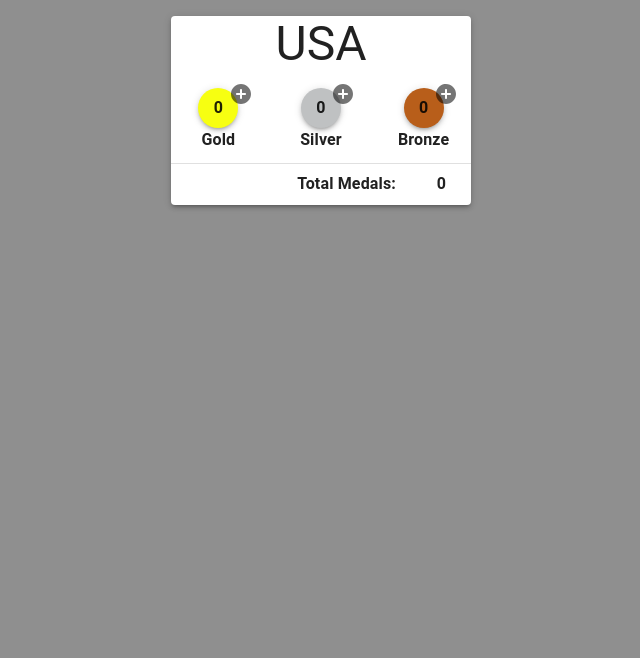
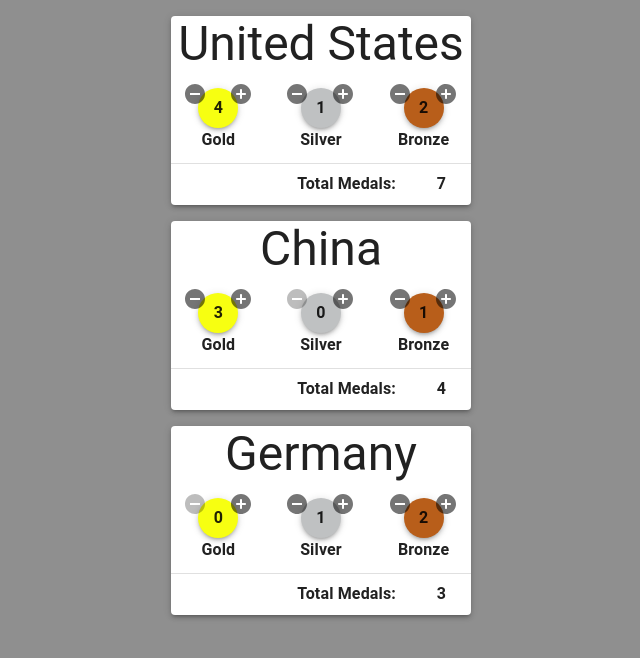
Before and after one commit to anthonybautista/react-basics, a React (Create React App) app: page / in a window 1280 px wide. Shown: the top 658 px of the page, without its empty margins (319-959 px from the left). Built offline with nearby package versions, Linux system fonts and the light colour scheme.

Commit message:
add decrement buttons

```diff
--- a/src/App.js
+++ b/src/App.js
@@ -1,15 +1,28 @@
+import React, { Component } from 'react';
 import Country from './components/Country';
 import './App.css';
 import { Card } from '@mui/material';
 
-function App() {
-  return (
-    <div className="App">
-      <Card sx={{ maxWidth: 300, mx: 'auto', mt: 2, boxShadow: 3 }}>
-        <Country/>
-      </Card>
-    </div>
-  );
+class App extends Component {
+  state = {
+    countries: [
+      { id: 1, name: 'United States', goldMedalCount: 4, silverMedalCount: 1, bronzeMedalCount: 2 },
+      { id: 2, name: 'China', goldMedalCount: 3, silverMedalCount: 0, bronzeMedalCount: 1 },
+      { id: 3, name: 'Germany', goldMedalCount: 0, silverMedalCount: 1, bronzeMedalCount: 2 },
+    ]
+  }
+
+  render() {
+    return (
+      <div className="App">
+        { this.state.countries.map(country =>
+          <Card key={ country.id } sx={{ maxWidth: 300, mx: 'auto', mt: 2, boxShadow: 3 }}>
+            <Country country={ country }/>
+          </Card>
+        )}
+      </div>
+    );
+  }
 }
 
 export default App;
--- a/src/components/Country.jsx
+++ b/src/components/Country.jsx
@@ -1,16 +1,17 @@
 import { IconButton, Typography, Box, Divider } from '@mui/material';
 import AddCircleRoundedIcon from '@mui/icons-material/AddCircleRounded';
+import RemoveCircleIcon from '@mui/icons-material/RemoveCircle';
 import Badge from '@mui/material/Badge';
 import React, { Component } from 'react';
 
 class Country extends Component {
   state = {
-    name: 'USA',
-    gold: 0,
-    silver: 0,
-    bronze: 0
+    name: this.props.country.name,
+    gold: this.props.country.goldMedalCount,
+    silver: this.props.country.silverMedalCount,
+    bronze: this.props.country.bronzeMedalCount
   }
-  // helper method
+  // helper methods
   incrementGold = () => {
     this.setState({ gold: (this.state.gold + 1) })
   }
@@ -23,21 +24,70 @@ class Country extends Component {
     this.setState({ bronze: (this.state.bronze + 1) })
   }
 
-  incrementButton = (type) => {
+  decrementGold = () => {
+    this.setState({ gold: (this.state.gold - 1) })
+  }
+
+  decrementSilver = () => {
+    this.setState({ silver: (this.state.silver - 1) })
+  }
+
+  decrementBronze = () => {
+    this.setState({ bronze: (this.state.bronze - 1) })
+  }
+
+  addButtons = (type) => {
     if (type === "gold") {
-        return  <IconButton onClick={this.incrementGold} aria-label="add" color='black' sx={{ml : 2}}>
-                <AddCircleRoundedIcon/>
-            </IconButton>;
+        return  <div>
+                  <IconButton onClick={this.incrementGold} aria-label="add" color='black' sx={{ml : 2, top: 20}}>
+                    <AddCircleRoundedIcon/>
+                  </IconButton>
+                  <IconButton onClick={this.decrementGold} disabled={this.allowDecrement("gold")} aria-label="sub" color='black' sx={{mr : 9.5, bottom: 20}}>
+                    <RemoveCircleIcon/>
+                  </IconButton>
+                </div>;
     } else if (type === "silver") {
-        return  <IconButton onClick={this.incrementSilver} aria-label="add" color='black' sx={{ml : 2}}>
-                <AddCircleRoundedIcon/>
-            </IconButton>;
+        return  <div>
+                  <IconButton onClick={this.incrementSilver} aria-label="add" color='black' sx={{ml : 2, top: 20}}>
+                    <AddCircleRoundedIcon/>
+                  </IconButton>
+                  <IconButton onClick={this.decrementSilver} disabled={this.allowDecrement("silver")} aria-label="sub" color='black' sx={{mr : 9.5, bottom: 20}}>
+                    <RemoveCircleIcon/>
+                  </IconButton>
+                </div>;
     }
 
-    return  <IconButton onClick={this.incrementBronze} aria-label="add" color='black' sx={{ml : 2}}>
+    return  <div>
+              <IconButton onClick={this.incrementBronze} aria-label="add" color='black' sx={{ml : 2, top: 20}}>
                 <AddCircleRoundedIcon/>
-            </IconButton>;
+              </IconButton>
+              <IconButton onClick={this.decrementBronze} disabled={this.allowDecrement("bronze")} aria-label="sub" color='black' sx={{mr : 9.5, bottom: 20}}>
+                <RemoveCircleIcon/>
+              </IconButton>
+            </div>;
 
+  }
+
+  allowDecrement = (type) => {
+    if (type === "gold") {
+      if (this.state.gold > 0) {
+        return false;
+      } else {
+        return true;
+      }
+    } else if (type === "silver") {
+      if (this.state.silver > 0) {
+        return false;
+      } else {
+        return true;
+      }
+    }
+
+    if (this.state.bronze > 0) {
+      return false;
+    }
+
+    return true;
   }
 
   totalGold = () => {
@@ -102,19 +152,19 @@ class Country extends Component {
         }}
         >
             <div id='gold' sx={{ gridColumn: '1/2' }}>
-                <Badge overlap="circular" badgeContent={this.incrementButton("gold")}>
+                <Badge overlap="circular" badgeContent={this.addButtons("gold")}>
                     {this.totalGold()}
                 </Badge>
                 <Typography sx={{ fontWeight: 'bold' }}>Gold</Typography>
             </div>
             <div id='silver' sx={{ gridColumn: '2/3' }}>
-                <Badge overlap="circular" badgeContent={this.incrementButton("silver")}>
+                <Badge overlap="circular" badgeContent={this.addButtons("silver")}>
                     {this.totalSilver()}
                 </Badge>
                 <Typography sx={{ fontWeight: 'bold' }}>Silver</Typography>
             </div>
             <div id='bronze' sx={{ gridColumn: '3/4' }}>
-                <Badge overlap="circular" badgeContent={this.incrementButton("bronze")}>
+                <Badge overlap="circular" badgeContent={this.addButtons("bronze")}>
                     {this.totalBronze()}
                 </Badge>
                 <Typography sx={{ fontWeight: 'bold' }}>Bronze</Typography>
```
